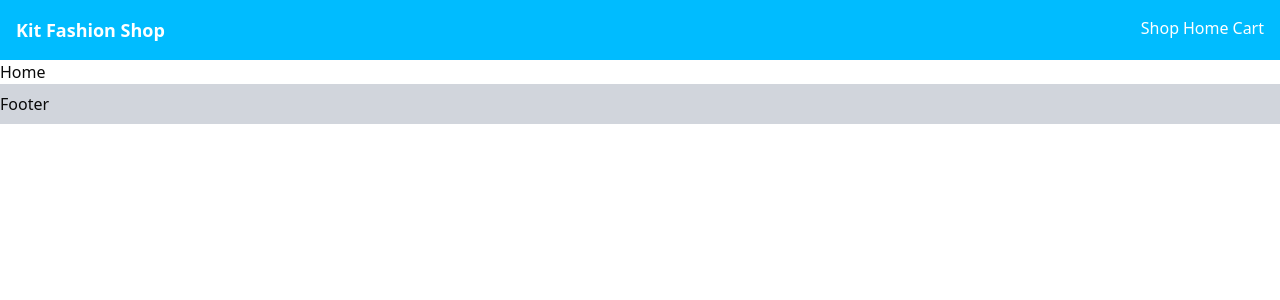
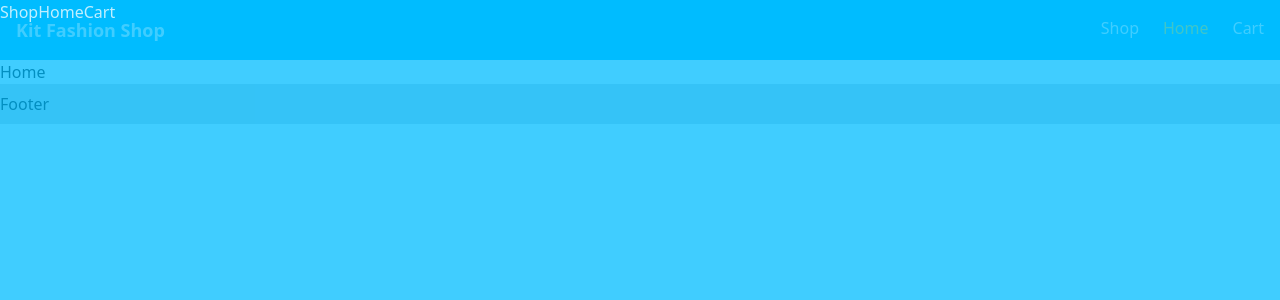
Before and after one commit to Uni-T17/Kit-Fashion-Shop, a React (Vite) app: page / in a window 1280 px wide. Shown: the top 300 px of the page. Built offline with nearby package versions, Linux system fonts and the light colour scheme.

Commit message:
Preparing Heading

```diff
--- a/src/components/Header.tsx
+++ b/src/components/Header.tsx
@@ -1,21 +1,44 @@
 import { Menu } from "lucide-react";
-import { Link } from "react-router";
+import { Link, NavLink } from "react-router";
+import { Button } from "./ui/button";
+import { useState } from "react";
 
 function Header() {
+  const [isOpen, setIsOpen] = useState(false);
+  const toogleOpen = () => setIsOpen(!isOpen);
   return (
     <header className="bg-sky-400 p-4 text-white">
       <nav className="container mx-auto flex justify-between">
         <Link to="/" className="text-lg font-bold">
           Kit Fashion Shop
         </Link>
-        <button className="lg:hidden">
+        <Button
+          variant="ghost"
+          className="lg:hidden hover:bg-white "
+          onClick={toogleOpen}
+        >
           <Menu />
-        </button>
+        </Button>
+        {/* For PC */}
+        <ul className="hidden gap-6 lg:flex">
+          <li>
+            <MyNav path={"/shop"} title="Shop" />
+          </li>
+          <li>
+            <MyNav path={"/"} title="Home" />
+          </li>
+          <li>
+            <MyNav path={"/cart"} title="Cart" />
+          </li>
+        </ul>
 
-        <div className="hidden gap-1 lg:flex">
-          <Link to="/shop">Shop</Link>
-          <Link to="/">Home</Link>
-          <Link to="/cart">Cart</Link>
+        {/* For Mobile */}
+        <div className="fixed inset-0 z-50 bg-sky-400 opacity-75 ">
+          <div className="">
+            <Link to={"/shop"}>Shop</Link>
+            <Link to={"/"}>Home</Link>
+            <Link to={"cart"}>Cart</Link>
+          </div>
         </div>
       </nav>
     </header>
@@ -23,3 +46,18 @@ function Header() {
 }
 
 export default Header;
+
+function MyNav({ path, title }: { path: string; title: string }) {
+  return (
+    <>
+      <NavLink
+        to={`${path}`}
+        className={({ isActive }) =>
+          isActive ? "text-yellow-300 " : "hover:text-gray-300"
+        }
+      >
+        {title}
+      </NavLink>
+    </>
+  );
+}
```
